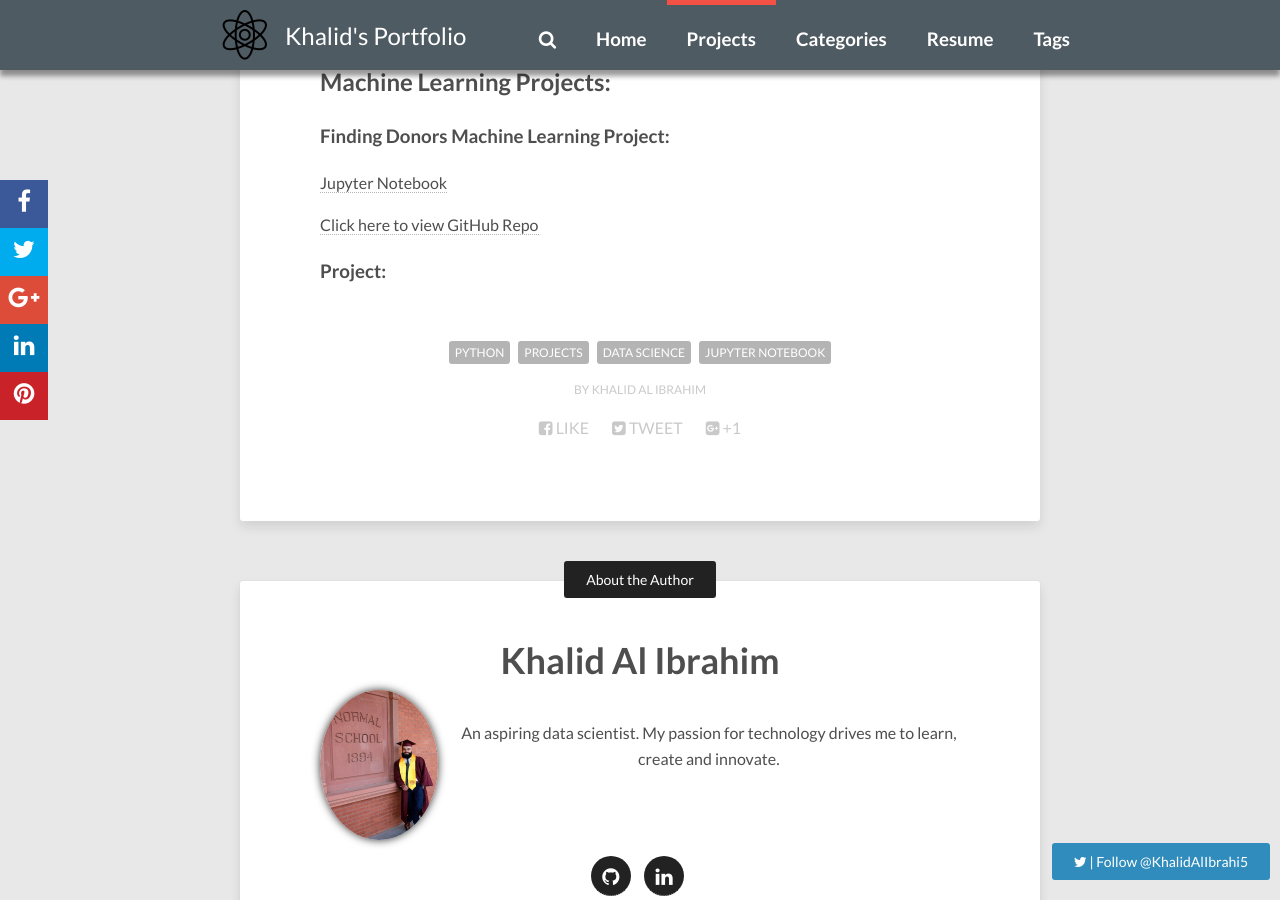
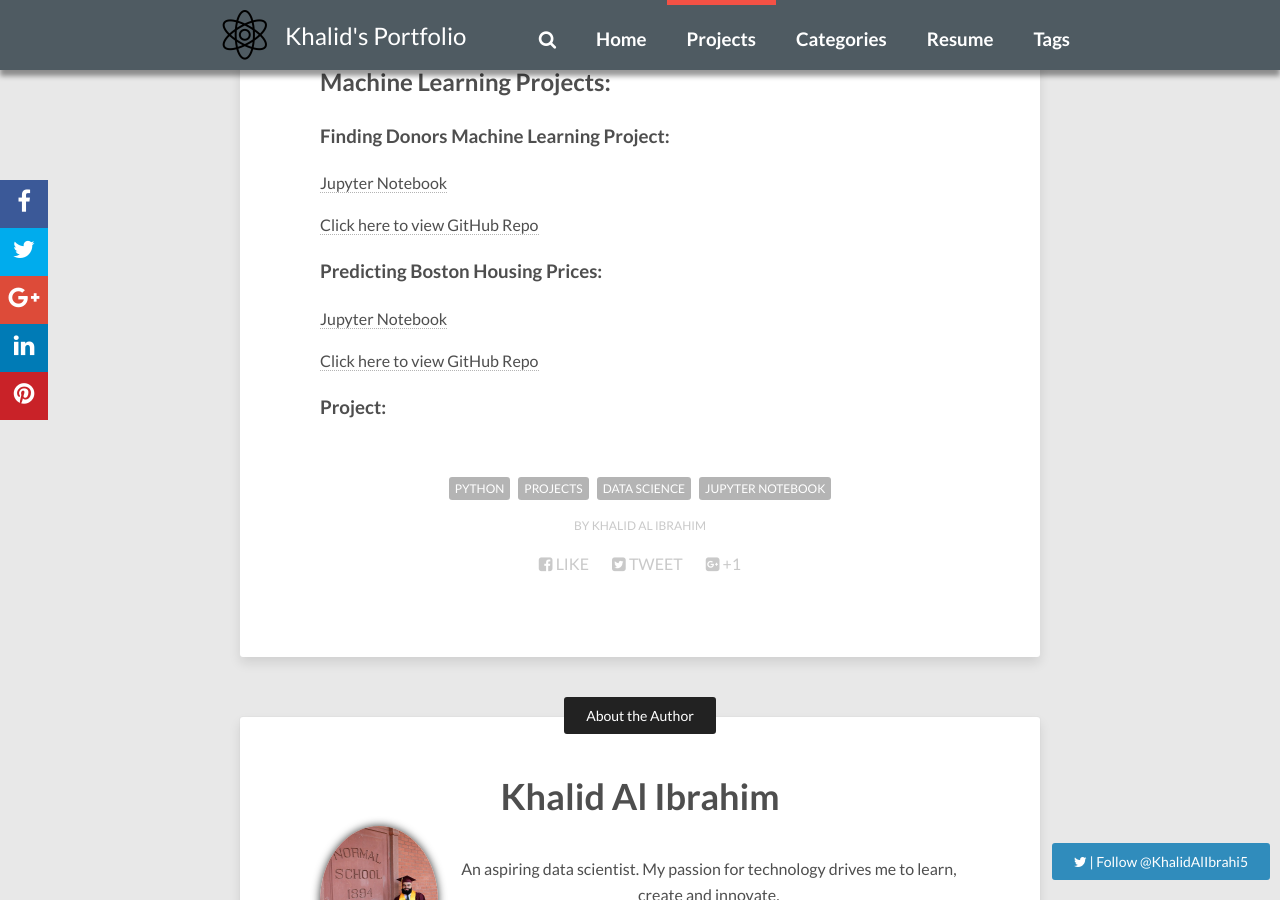
Before and after one commit to kalibrahim/kalibrahim.github.io, a Jekyll site: the page built from projects.md, in a window 1280 px wide and 900 px high, scrolled down 772 px. Built offline with Jekyll 4.4.1, drawn with Linux system fonts in a browser that asks for light colours; nearby versions of some CDN libraries; comment, search, counter and statistics services are not loaded.

Commit message:
added boston project

```diff
--- a/projects.md
+++ b/projects.md
@@ -18,5 +18,8 @@ image:
 
 [Click here to view GitHub Repo](https://github.com/kalibrahim/findingDonorsML)
 
+### Predicting Boston Housing Prices:
+[Jupyter Notebook](/)
 
+[Click here to view GitHub Repo](https://github.com/kalibrahim/boston_housing)
 ### Project:
```
Also changed, not shown: 2 other files.
